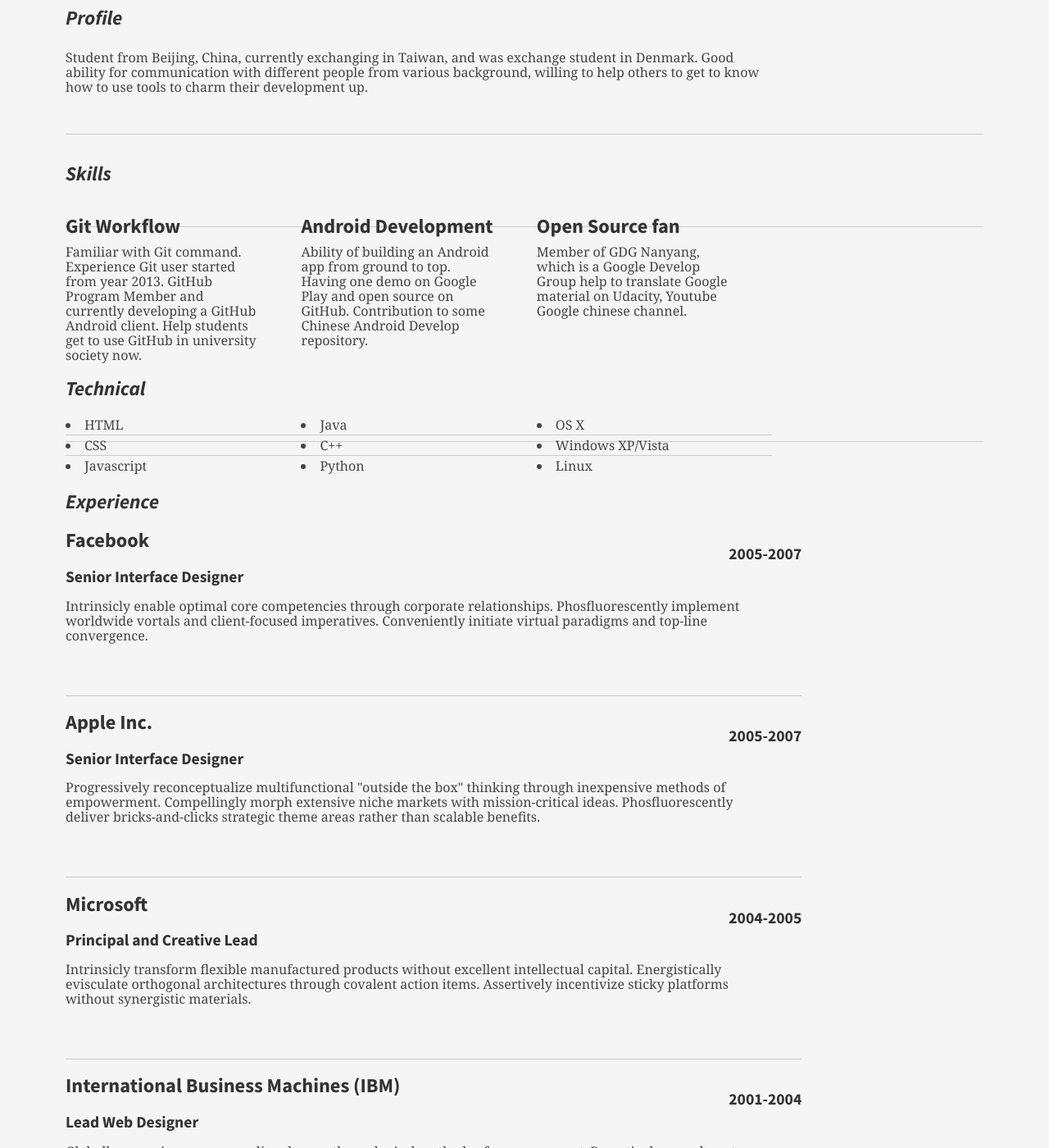
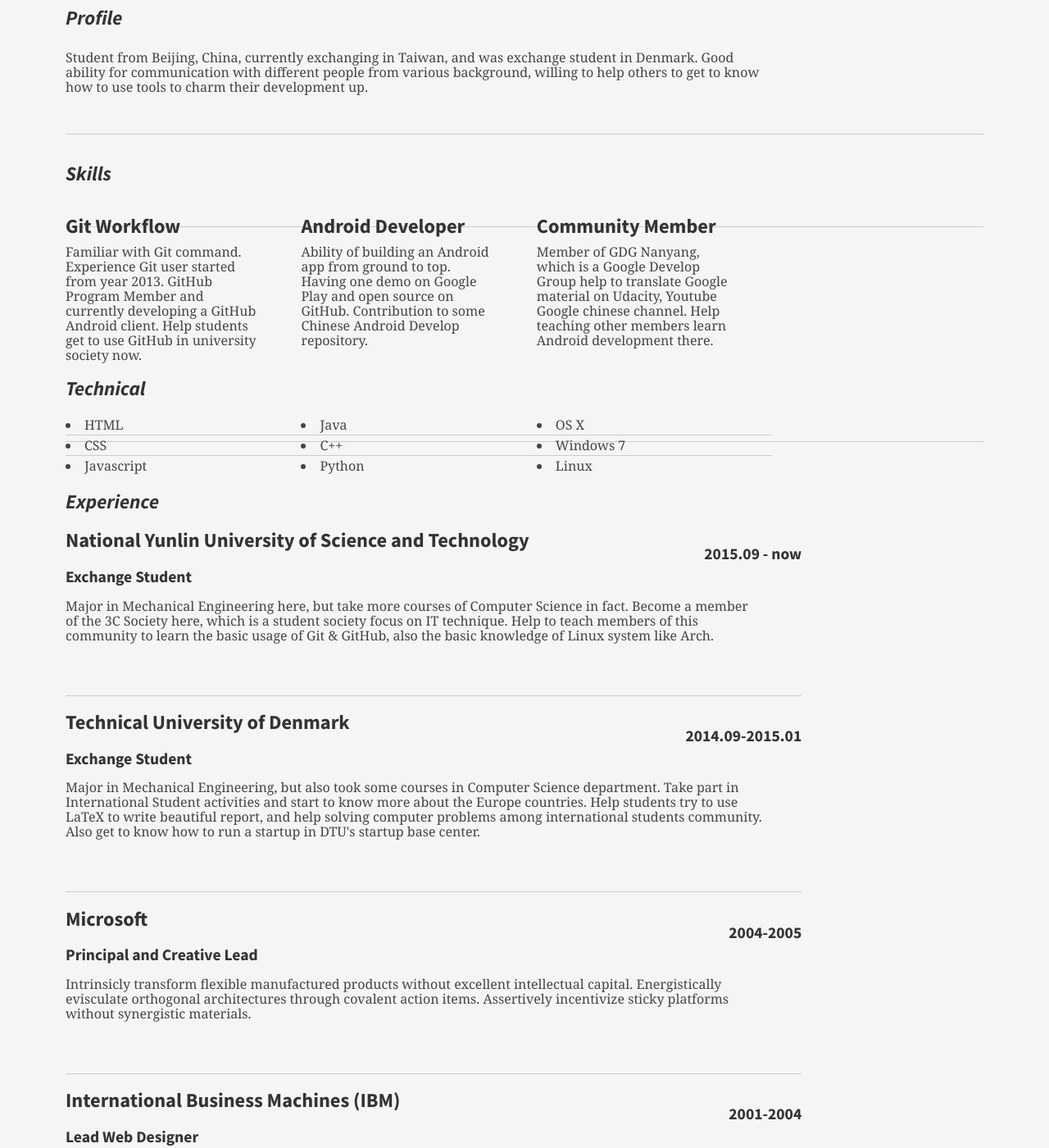
Before and after one commit to Anthonyeef/backup-of-personal-blog, a Jekyll site: the page built from resume/en/index.html, in a window 1280 px wide and 1400 px high, scrolled down 424 px. Shown: the whole window at 82% size. Built offline with Jekyll 4.4.1, drawn with Linux system fonts in a browser that asks for light colours; nearby versions of some CDN libraries; a style sheet for code colours, icons or effects is not loaded.

Commit message:
commit to see the rendering

```diff
--- a/resume/en/index.html
+++ b/resume/en/index.html
@@ -5,9 +5,10 @@
 
 <!DOCTYPE html PUBLIC "-//W3C//DTD XHTML 1.0 Strict//EN" "http://www.w3.org/TR/xhtml1/DTD/xhtml1-strict.dtd">
 <html>
+
 <head>
 
-	<title>Yifen Wu |  Student, Programmer, GitHub enthusiastic | anthonyeef@gmail.com</title>
+    <title>Yifen Wu | Student, Programmer, GitHub enthusiastic | anthonyeef@gmail.com</title>
     <meta http-equiv="content-type" content="text/html; charset=utf-8" />
 
     <meta name="keywords" content="" />
@@ -19,6 +20,7 @@
 
 
 </head>
+
 <body>
 
     <div id="doc2" class="yui-t7">
@@ -36,10 +38,13 @@
                             <h3><a id="pdf" href="#">Download PDF</a></h3>
                             <h3><a href="mailto:anthonyeef@gmail.com">anthonyeef@gmail.com</a></h3>
                             <h3>(886) 0965-642-541</h3>
-					</div><!--// .contact-info -->
                         </div>
-			</div><!--// .yui-gc -->
-		</div><!--// hd -->
+                        <!--// .contact-info -->
+                    </div>
+                </div>
+                <!--// .yui-gc -->
+            </div>
+            <!--// hd -->
 
             <div id="bd">
                 <div id="yui-main">
@@ -55,7 +60,8 @@
 
                                 </p>
                             </div>
-					</div><!--// .yui-gf -->
+                        </div>
+                        <!--// .yui-gf -->
 
                         <div class="yui-gf">
                             <div class="yui-u first">
@@ -69,16 +75,17 @@
                                 </div>
 
                                 <div class="talent">
-									<h2>Android Development </h2>
+                                    <h2>Android Developer </h2>
                                     <p>Ability of building an Android app from ground to top. Having one demo on Google Play and open source on GitHub. Contribution to some Chinese Android Develop repository.</p>
                                 </div>
 
                                 <div class="talent">
-                                    <h2>Open Source fan</h2>
-                                    <p>Member of GDG Nanyang, which is a Google Develop Group help to translate Google material on Udacity, Youtube Google chinese channel. </p>
+                                    <h2> Community Member </h2>
+                                    <p>Member of GDG Nanyang, which is a Google Develop Group help to translate Google material on Udacity, Youtube Google chinese channel. Help teaching other members learn Android development there.</p>
                                 </div>
                             </div>
-					</div><!--// .yui-gf -->
+                        </div>
+                        <!--// .yui-gf -->
 
                         <div class="yui-gf">
                             <div class="yui-u first">
@@ -99,32 +106,34 @@
 
                                 <ul class="talent">
                                     <li>OS X</li>
-								<li>Windows XP/Vista</li>
+                                    <li>Windows 7</li>
                                     <li class="last">Linux</li>
                                 </ul>
                             </div>
-					</div><!--// .yui-gf-->
+                        </div>
+                        <!--// .yui-gf-->
 
                         <div class="yui-gf">
 
                             <div class="yui-u first">
                                 <h2>Experience</h2>
-						</div><!--// .yui-u -->
+                            </div>
+                            <!--// .yui-u -->
 
                             <div class="yui-u">
 
                                 <div class="job">
-								<h2>Facebook</h2>
-								<h3>Senior Interface Designer</h3>
-								<h4>2005-2007</h4>
-								<p>Intrinsicly enable optimal core competencies through corporate relationships. Phosfluorescently implement worldwide vortals and client-focused imperatives. Conveniently initiate virtual paradigms and top-line convergence. </p>
+                                    <h2> National Yunlin University of Science and Technology</h2>
+                                    <h3> Exchange Student  </h3>
+                                    <h4> 2015.09 - now </h4>
+                                    <p> Major in Mechanical Engineering here, but take more courses of Computer Science in fact. Become a member of the 3C Society here, which is a student society focus on IT technique. Help to teach members of this community to learn the basic usage of Git & GitHub, also the basic knowledge of Linux system like Arch.</p>
                                 </div>
 
                                 <div class="job">
-								<h2>Apple Inc.</h2>
-								<h3>Senior Interface Designer</h3>
-								<h4>2005-2007</h4>
-								<p>Progressively reconceptualize multifunctional "outside the box" thinking through inexpensive methods of empowerment. Compellingly morph extensive niche markets with mission-critical ideas. Phosfluorescently deliver bricks-and-clicks strategic theme areas rather than scalable benefits. </p>
+                                    <h2> Technical University of Denmark </h2>
+                                    <h3> Exchange Student </h3>
+                                    <h4> 2014.09-2015.01 </h4>
+                                    <p> Major in Mechanical Engineering, but also took some courses in Computer Science department. Take part in International Student activities and start to know more about the Europe countries. Help students try to use LaTeX to write beautiful report, and help solving computer problems among international students community. Also get to know how to run a startup in DTU's startup base center.</p>
                                 </div>
 
                                 <div class="job">
@@ -142,8 +151,10 @@
                                     <p>Globally re-engineer cross-media schemas through viral methods of empowerment. Proactively grow long-term high-impact human capital and highly efficient innovation. Intrinsicly iterate excellent e-tailers with timely e-markets.</p>
                                 </div>
 
-						</div><!--// .yui-u -->
-					</div><!--// .yui-gf -->
+                            </div>
+                            <!--// .yui-u -->
+                        </div>
+                        <!--// .yui-gf -->
 
 
                         <div class="yui-gf last">
@@ -154,22 +165,30 @@
                                 <h2>Indiana University - Bloomington, Indiana</h2>
                                 <h3>Dual Major, Economics and English &mdash; <strong>4.0 GPA</strong> </h3>
                             </div>
-					</div><!--// .yui-gf -->
+                        </div>
+                        <!--// .yui-gf -->
 
 
-				</div><!--// .yui-b -->
-			</div><!--// yui-main -->
-		</div><!--// bd -->
+                    </div>
+                    <!--// .yui-b -->
+                </div>
+                <!--// yui-main -->
+            </div>
+            <!--// bd -->
 
             <div id="ft">
                 <p>Jonathan Doe &mdash; <a href="mailto:name@yourdomain.com">name@yourdomain.com</a> &mdash; (313) - 867-5309</p>
-		</div><!--// footer -->
+            </div>
+            <!--// footer -->
 
-	</div><!-- // inner -->
+        </div>
+        <!-- // inner -->
 
 
-</div><!--// doc -->
+    </div>
+    <!--// doc -->
 
 
 </body>
+
 </html>
```
Lines whose indentation alone changed are shown as unchanged.
